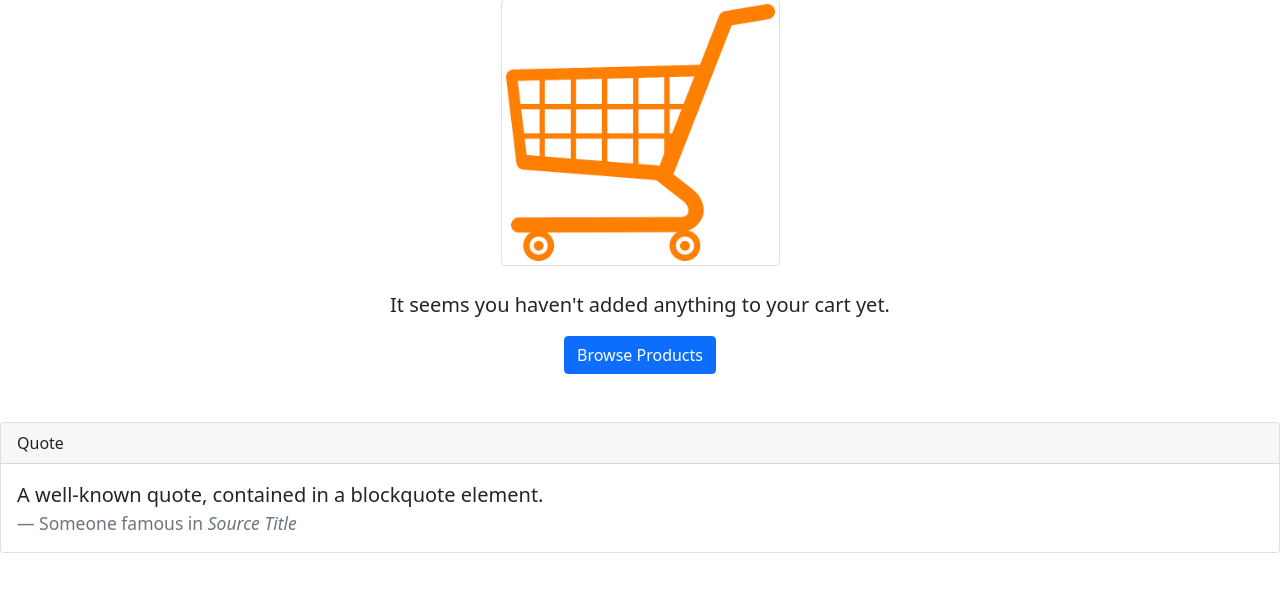
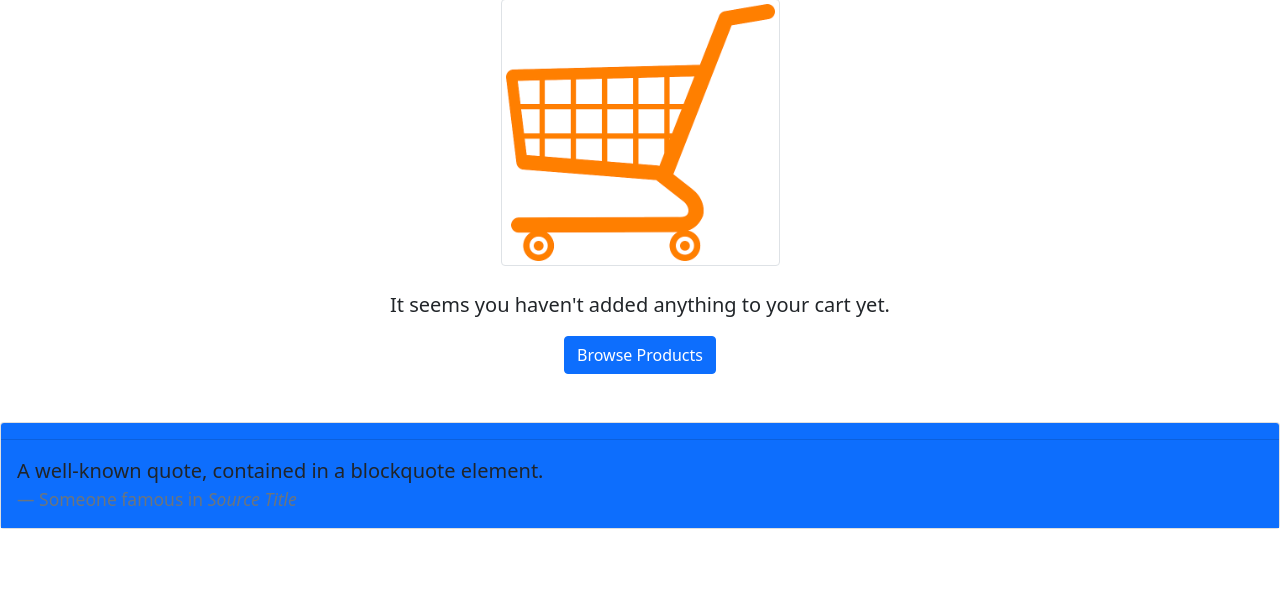
Before and after one commit to Shawon5030/ShopNow, a Django app: page /cart/ in a window 1280 px wide. Shown: the part 147-739 px from the top of the page. Run offline with Django 4.2, Linux system fonts and the light colour scheme; a user stored in the database is signed in; data that the repository does not hold is empty; some libraries are stand-ins or nearby versions.

Commit message:
Shawon-commit-number-81

```diff
--- a/Shop/templates/Shop/base.html
+++ b/Shop/templates/Shop/base.html
@@ -104,10 +104,10 @@
 
     <!-- Start Footer -->
 <div class="card">
-  <div class="card-header">
-    Quote
+  <div class="card-header bg-primary">
+
   </div>
-  <div class="card-body">
+  <div class="card-body bg-primary">
     <blockquote class="blockquote mb-0">
       <p>A well-known quote, contained in a blockquote element.</p>
       <footer class="blockquote-footer">Someone famous in <cite title="Source Title">Source Title</cite></footer>
```
